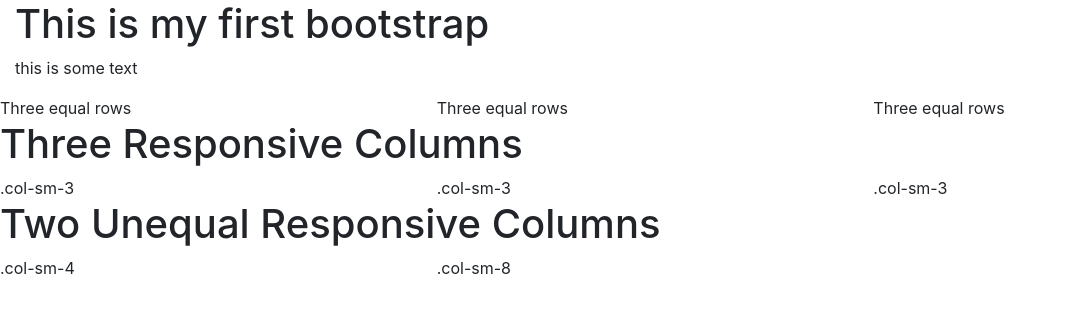
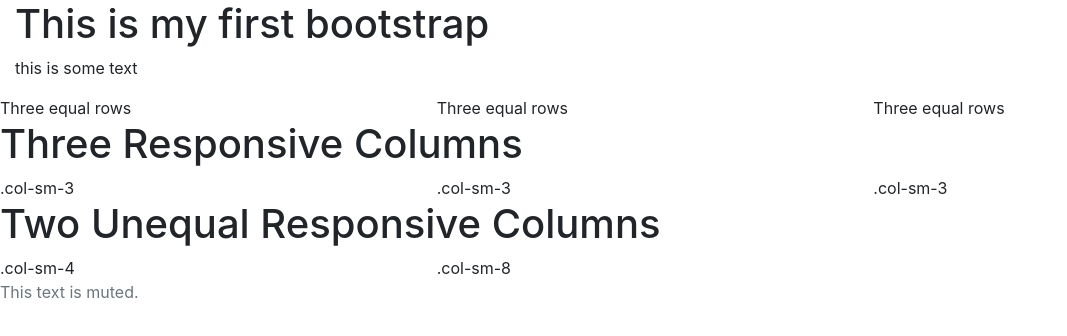
Before and after one commit to Shbucket/Bootstrap, a plain HTML site: page index.html in a window 1280 px wide. Shown: the whole page, without its empty margins (0-1067 px from the left). Drawn offline with nearby package versions, Linux system fonts and the light colour scheme.

Commit message:
added text is muted to page

```diff
--- a/index.html
+++ b/index.html
@@ -35,6 +35,6 @@
             <div class="col-sm-4">.col-sm-4</div>
             <div class="col-sm-8">.col-sm-8</div>
           </div>
-
+          <p class="text-muted">This text is muted.</p>
 
 </body>
```
